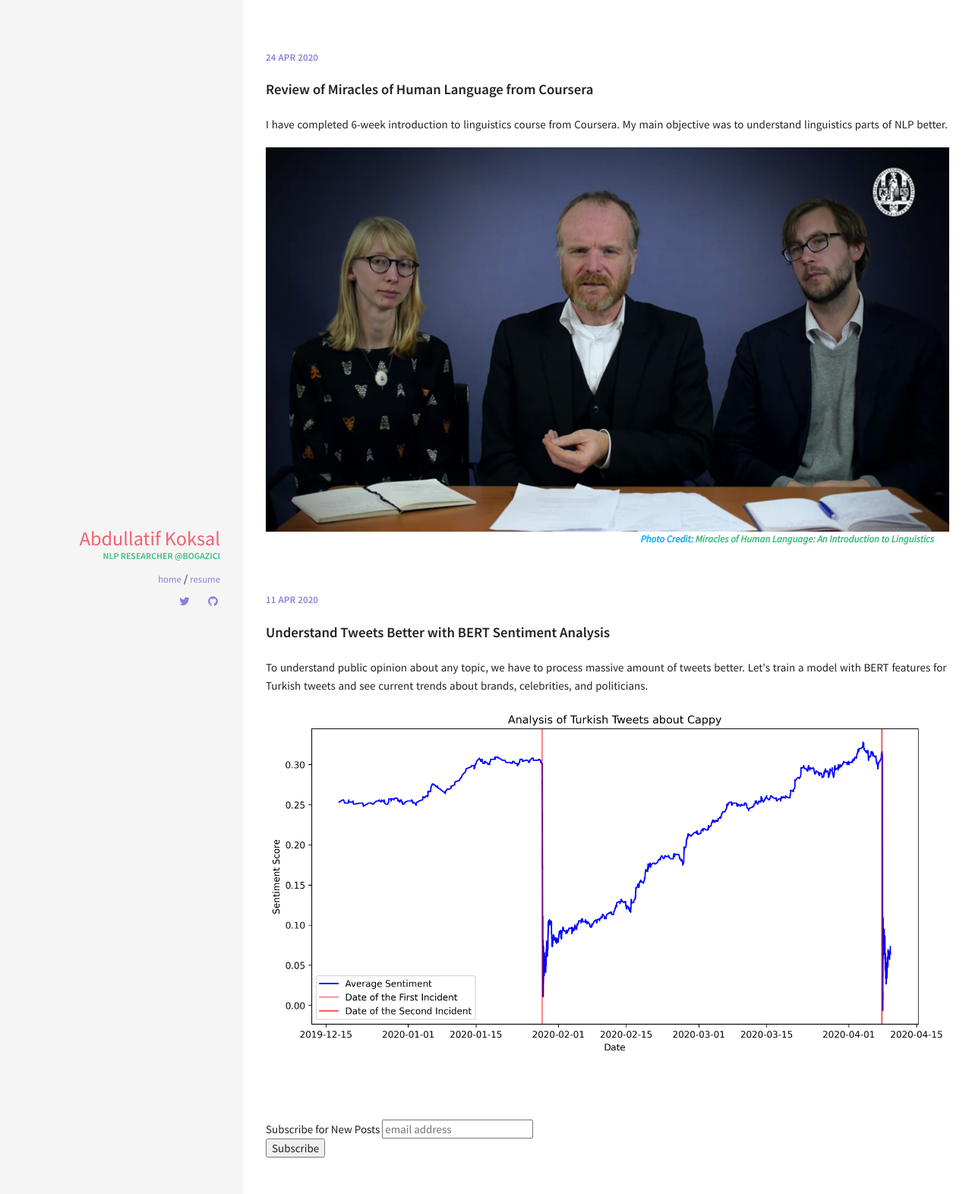
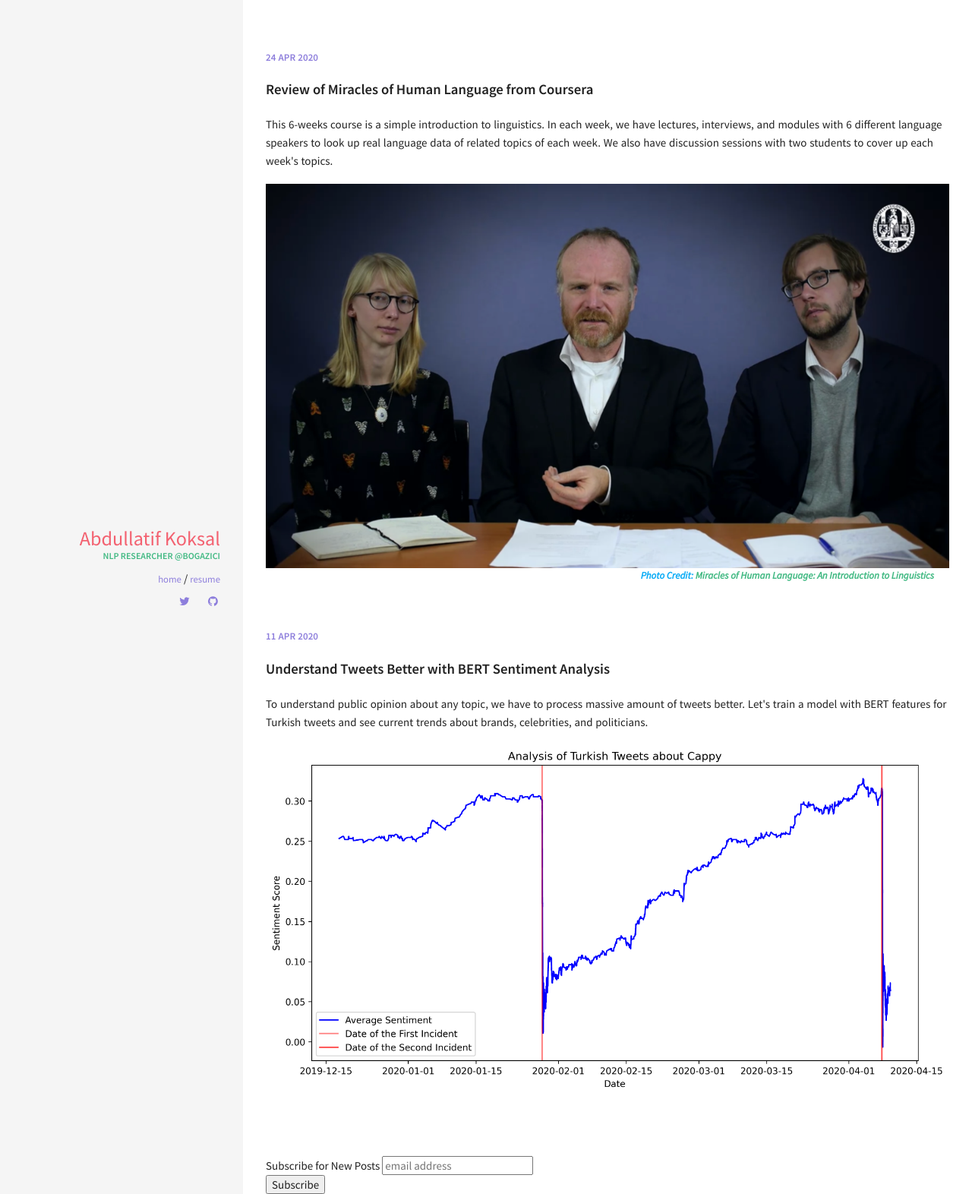
Before and after one commit to akoksal/akoksal.github.io, a Jekyll site: the page built from index.html, in a window 1280 px wide. Shown: the whole page at 76% size. Built offline with Jekyll 4.4.1, drawn with Linux system fonts in a browser that asks for light colours; comment, search, counter and statistics services are not loaded.

Commit message:
New Blog Post

```diff
--- a/_posts/2020-04-24-review-of-miracles-of-human-language-from-coursera.md
+++ b/_posts/2020-04-24-review-of-miracles-of-human-language-from-coursera.md
@@ -1,7 +1,7 @@
 ---
 layout: post
 title:  Review of Miracles of Human Language from Coursera
-excerpt: "I have completed 6-week introduction to linguistics course from Coursera. My main objective was to understand linguistics parts of NLP better."
+excerpt: "This 6-weeks course is a simple introduction to linguistics. In each week, we have lectures, interviews, and modules with 6 different language speakers to look up real language data of related topics of each week. We also have discussion sessions with two students to cover up each week's topics."
 categories:
 comments: true
 image:
@@ -15,7 +15,7 @@ My main objective to take this course is understanding linguistics aspects of NL
 
 ### Course
 
-This course is a simple introduction to linguistics consist of 6-weeks. In each week, we have lectures, interviews and examplar videos with 6 different language speakers to look up real language data of related topics of that week. We have also discussion sessions with two students to cover up each week's topics. Let's look at the content.
+This 6-weeks course is a simple introduction to linguistics. In each week, we have lectures, interviews, and modules with 6 different language speakers to look up real language data of related topics of each week. We also have discussion sessions with two students to cover up each week's topics. Let's look at the content.
 
 1. **Human Language and Language Diversity**<br>
     In the first week, they introduce languages by stating the differences between human and animal communication systems. They introduce Ethnologue which is an online encyclopedia for languages. Also, Victoria Nyst talks about sign language in the interview section.
```
